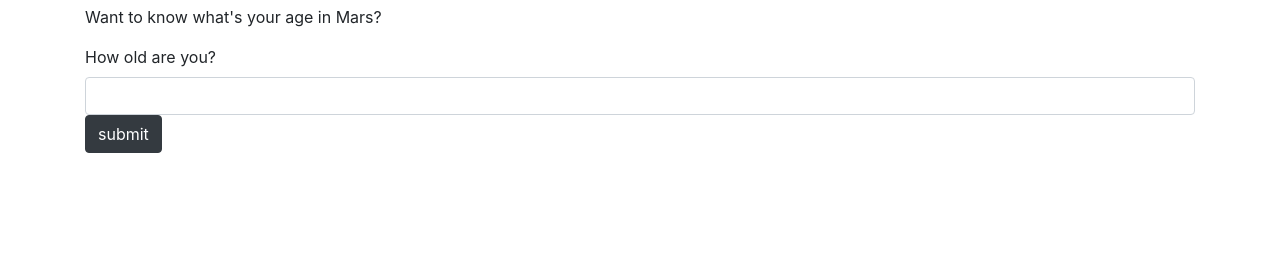
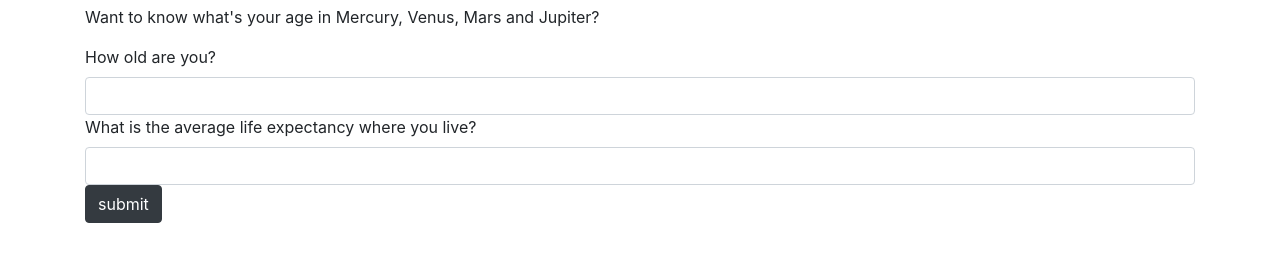
Before and after one commit to Sofacosta/super-galactic-age-calculator, a website built with webpack: page src/index.html in a window 1280 px wide. Shown: the part 41-302 px from the top of the page. Built offline with nearby package versions, Linux system fonts and the light colour scheme.

```diff
--- a/src/Mars.js
+++ /dev/null
@@ -1,6 +0,0 @@
-export class Mars {
-
-
-
-
-}
--- a/src/index.html
+++ b/src/index.html
@@ -8,10 +8,12 @@
   <body>
     <div class="container">
       <h2>SUPER GALACTIC AGE CALCULATOR</h2>
-      <p>Want to know what's your age in Mars?</p>
+      <p>Want to know what's your age in Mercury, Venus, Mars and Jupiter?</p>
       <form class="form-group">
         <label for="age">How old are you?</label>
         <input id="age" name="age" class="form-control" required>
+        <label for="lifeExpectency">What is the average life expectancy where you live?</label>
+        <input id="lifeExpectency" name="lifeExpectency" class="form-control" required>
         <button class="btn btn-dark">submit</button>
       </form>
     </div>
```
Also changed, not shown: __tests__/calculator.test.js (added, +13 -0 lines), src/calculator.js (added, +14 -0 lines), __tests__/Mars.js (deleted).
